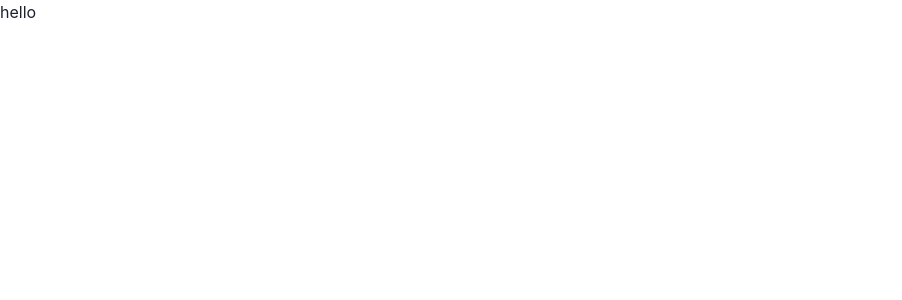
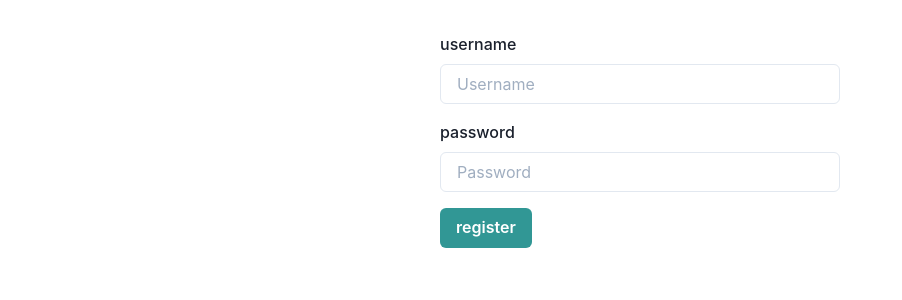
Before and after one commit to smooth97/lireddit, a Next.js app in the folder lireddit-web/: page /register in a window 1280 px wide. Shown: the top 300 px of the page, without its empty margins (0-902 px from the left). Built offline with nearby package versions, Linux system fonts and the light colour scheme.

Commit message:
feat: create register form

```diff
--- a/lireddit-web/package.json
+++ b/lireddit-web/package.json
@@ -11,7 +11,6 @@
     "@chakra-ui/react": "^1.4.2",
     "@emotion/react": "^11.0.0",
     "@emotion/styled": "^11.0.0",
-    "formi": "^0.4.0",
     "formik": "^2.2.9",
     "framer-motion": "^4.0.3",
     "next": "^9.1.7",
--- /dev/null
+++ b/lireddit-web/src/components/InputField.tsx
@@ -0,0 +1,33 @@
+import * as React from "react";
+import {
+  FormControl,
+  FormLabel,
+  Input,
+  FormErrorMessage,
+} from "@chakra-ui/react";
+import { useField } from "formik";
+
+type InputFieldProps = React.InputHTMLAttributes<HTMLInputElement> & {
+  name: string;
+  label: string;
+  placeholder?: string;
+};
+
+const InputField: React.FC<InputFieldProps> = (props) => {
+  const [field, { error }] = useField(props);
+
+  /** isInvalid={!!error}
+   *  isInvalid는 boolean타입이고 error는 string,
+   *  error가 ""이면 false, message가 존재하면 true이기 때문에 !! 붙여줘서 계산
+   */
+
+  return (
+    <FormControl isInvalid={!!error}>
+      <FormLabel htmlFor={field.name}>{props.label}</FormLabel>
+      <Input {...field} id={field.name} placeholder={props.placeholder} />
+      <FormErrorMessage>{error}</FormErrorMessage>
+    </FormControl>
+  );
+};
+
+export default InputField;
--- /dev/null
+++ b/lireddit-web/src/components/Wrapper.tsx
@@ -0,0 +1,22 @@
+import * as React from "react";
+import { Box } from "@chakra-ui/react";
+
+interface WrapperProps {
+  variant?: "small" | "regular";
+}
+
+export const Wrapper: React.FC<WrapperProps> = ({
+  children,
+  variant = "regular",
+}) => {
+  return (
+    <Box
+      mt={8}
+      mx="auto"
+      maxW={variant === "regular" ? "800px" : "400px"}
+      w="100%"
+    >
+      {children}
+    </Box>
+  );
+};
--- a/lireddit-web/src/pages/register.tsx
+++ b/lireddit-web/src/pages/register.tsx
@@ -1,22 +1,53 @@
 import * as React from "react";
 import { Formik, Form } from "formik";
+import {
+  FormControl,
+  FormLabel,
+  Input,
+  FormErrorMessage,
+  Box,
+  Button,
+} from "@chakra-ui/react";
+import { Wrapper } from "../components/Wrapper";
+import InputField from "../components/InputField";
 
 interface registerProps {}
 
 const Register: React.FC<registerProps> = ({}) => {
   return (
+    <Wrapper variant="small">
       <Formik
         initialValues={{ username: "", password: "" }}
         onSubmit={(values) => {
           console.log("values", values);
         }}
       >
-      {() => (
+        {({ isSubmitting }) => (
           <Form>
-          <div>hello</div>
+            <InputField
+              name="username"
+              placeholder="Username"
+              label="username"
+            />
+            <Box mt={4}>
+              <InputField
+                name="password"
+                placeholder="Password"
+                label="password"
+              />
+            </Box>
+            <Button
+              mt={4}
+              type="submit"
+              isLoading={isSubmitting}
+              colorScheme="teal"
+            >
+              register
+            </Button>
           </Form>
         )}
       </Formik>
+    </Wrapper>
   );
 };
 
```
Also changed, not shown: 2 other files (tests, documents, lock files or other folders). Lines whose indentation alone changed are shown as unchanged.
